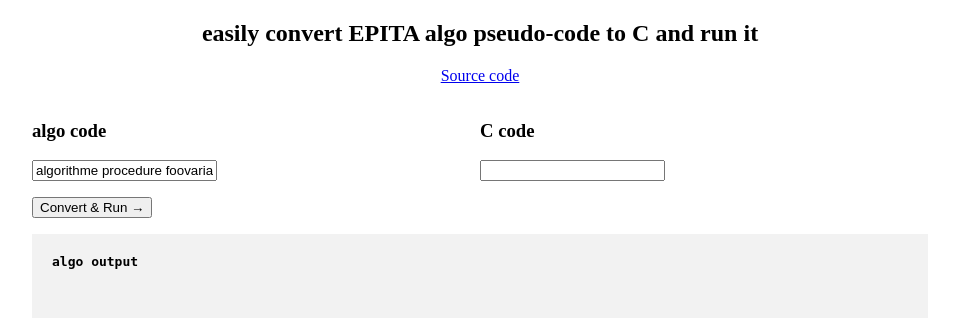
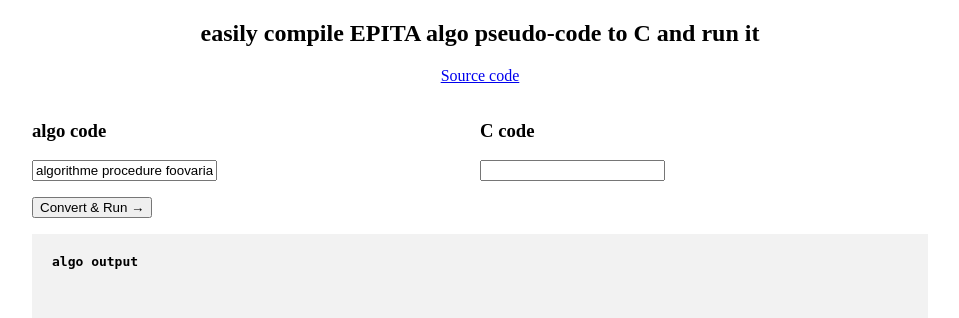
Before and after one commit to choucavalier/a2c-web, a Django app: page / in a window 1280 px wide. Shown: the top 318 px of the page, without its empty margins (160-1119 px from the left). Run offline with Django 3.2, Linux system fonts and the light colour scheme.

Commit message:
fix title in convert.html template

```diff
--- a/templates/convert.html
+++ b/templates/convert.html
@@ -7,7 +7,7 @@
 
 {% block content %}
 
-<h2>easily convert EPITA algo pseudo-code to C and run it</h2>
+<h2>easily compile EPITA algo pseudo-code to C and run it</h2>
 
 <p style="text-align: center;">
 <a href="https://github.com/zehirmahnn/a2c" target="_blank">Source code</a>
```
